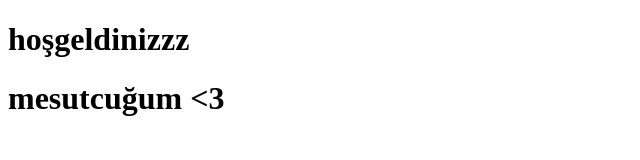
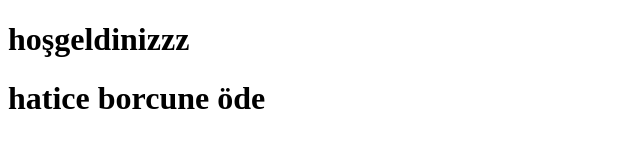
Before and after one commit to PetGore/petgoretv, a plain HTML site: page index.html in a window 1280 px wide. Shown: the whole page, without its empty margins (0-640 px from the left). Drawn offline with Linux system fonts and the light colour scheme.

Commit message:
Update index.html

```diff
--- a/index.html
+++ b/index.html
@@ -7,7 +7,7 @@
 </head>
 <body>
     <h1>hoşgeldinizzz</h1>
-    <h1>mesutcuğum <3</h1>
+    <h1>hatice borcune öde</h1>
 
 </body>
 </html>
```
